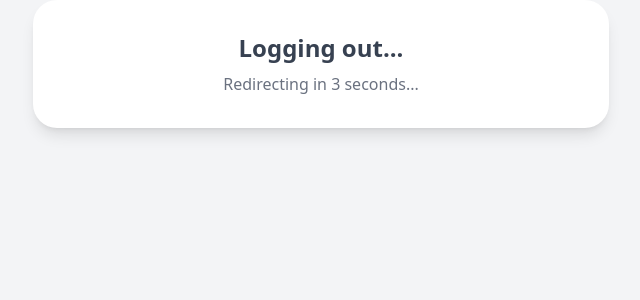
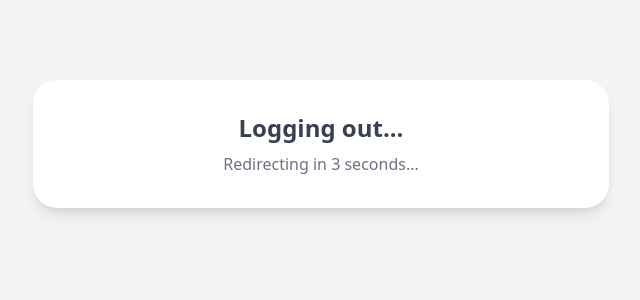
Before and after one commit to AtomicHunters/PassUTD, a Flask app: page /logout in a window 1280 px wide. Shown: the top 300 px of the page, without its empty margins (319-959 px from the left). Run offline with Flask 3, Linux system fonts and the light colour scheme; the visitor is signed in with stand-in values (Sample User, id 1); some libraries are stand-ins or nearby versions.

Commit message:
Added a gap above the log out box for styling purposes

```diff
--- a/templates/logout.html
+++ b/templates/logout.html
@@ -5,7 +5,7 @@
 {% endblock %}
 
 {% block content %}
-<div class="bg-white shadow-lg rounded-3xl p-8 max-w-xl mx-auto text-center">
+<div class="bg-white shadow-lg rounded-3xl p-8 max-w-xl mx-auto mt-20 text-center">
   <h2 class="text-2xl font-semibold text-gray-700">Logging out...</h2>
   <p class="text-gray-500 mt-2">Redirecting in {{ delay }} seconds...</p>
 </div>
```
